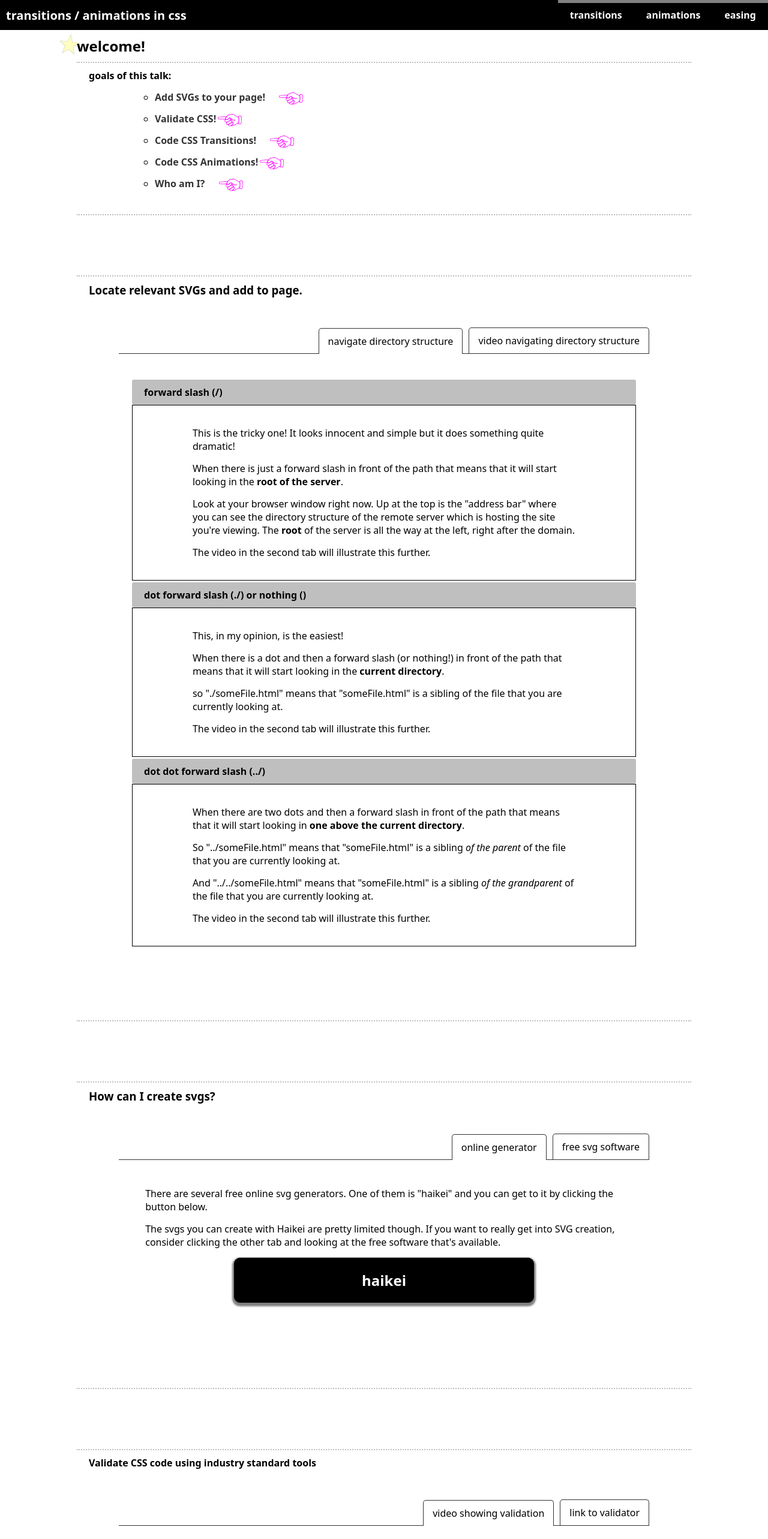
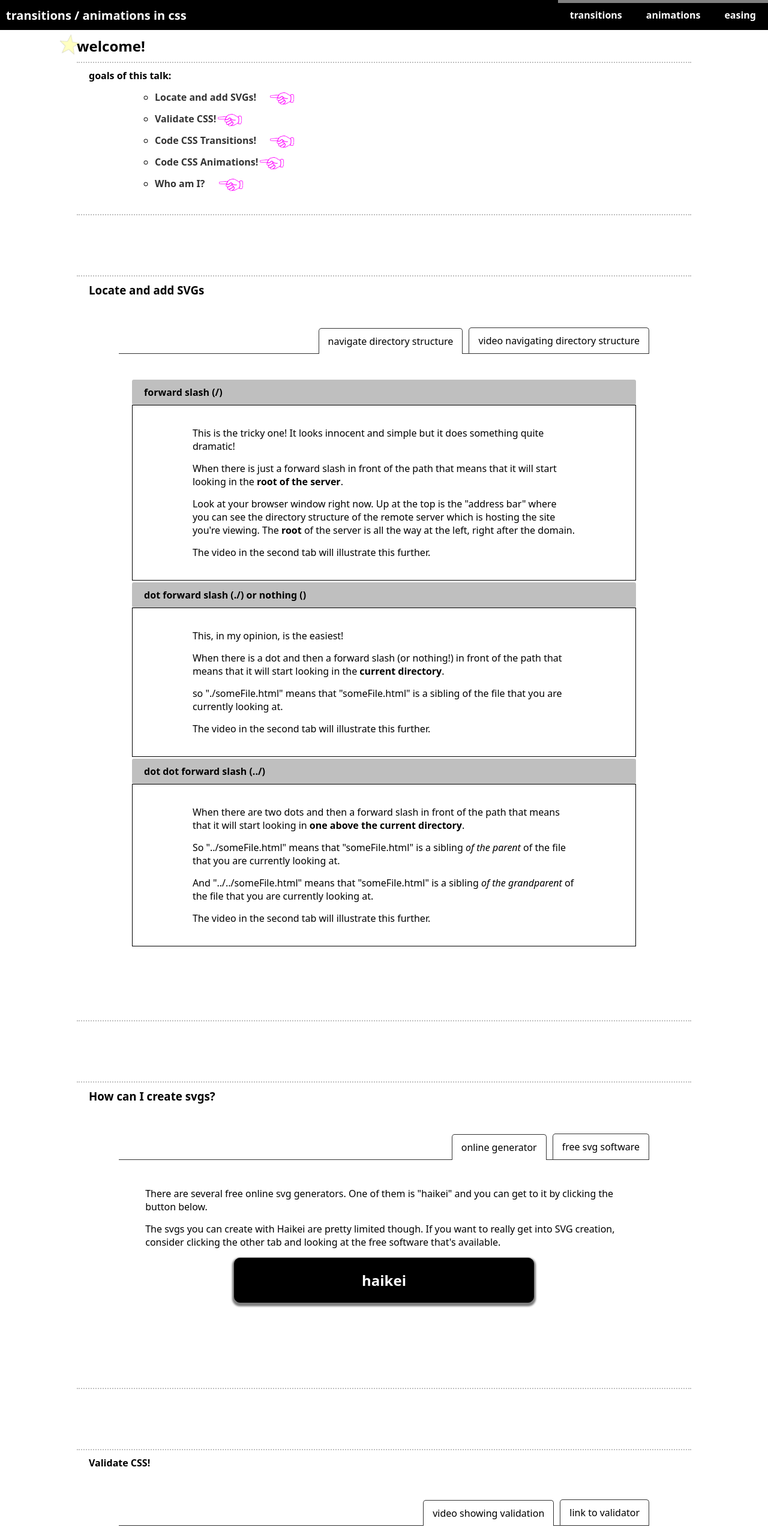
Before and after one commit to warpedpuppy/css-presentation, a React (Create React App) app: page / in a window 1280 px wide. Shown: the top 2566 px of the page at 60% size. Built offline with nearby package versions, Linux system fonts and the light colour scheme.

Commit message:
edit home page

```diff
--- a/src/components/home/Home.js
+++ b/src/components/home/Home.js
@@ -16,7 +16,7 @@ function Home() {
         <h4>goals of this talk:</h4>
         <ul>
           <li>
-            <a href="#svgs">Add SVGs to your page!</a>
+            <a href="#svgs">Locate and add SVGs!</a>
             <img src="/images/pointing-finger.png" alt="pointing finger" />
           </li>
 		  <li>
--- a/src/components/home/find-svgs/FindSVGS.js
+++ b/src/components/home/find-svgs/FindSVGS.js
@@ -73,7 +73,7 @@ function Video() {
 function FindSVGS() {
   return (
     <section id="svgs">
-      <h3>Locate relevant SVGs and add to page.</h3>
+      <h3>Locate and add SVGs</h3>
       <TabTemplate
         links={[
           "navigate directory structure",
--- a/src/components/home/validate/Validate.js
+++ b/src/components/home/validate/Validate.js
@@ -19,7 +19,7 @@ function Stylelint() {
 function Validate() {
 	return (
 		<section id="validate">
-			 <h4>Validate CSS code using industry standard tools</h4>
+			 <h4>Validate CSS!</h4>
 			<TabTemplate links={['video showing validation', 'link to validator']} content={[<StylelintVideo />, <Stylelint />]}/>
 
       </section>
```
